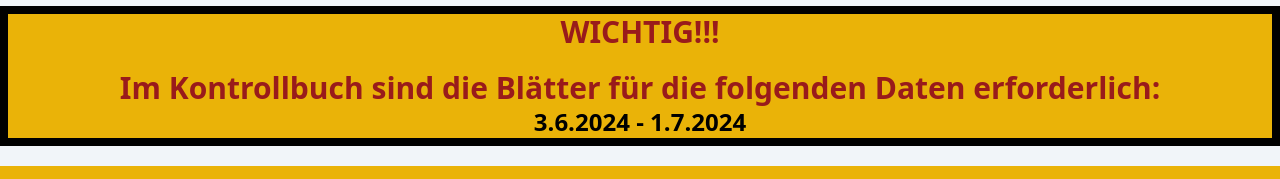
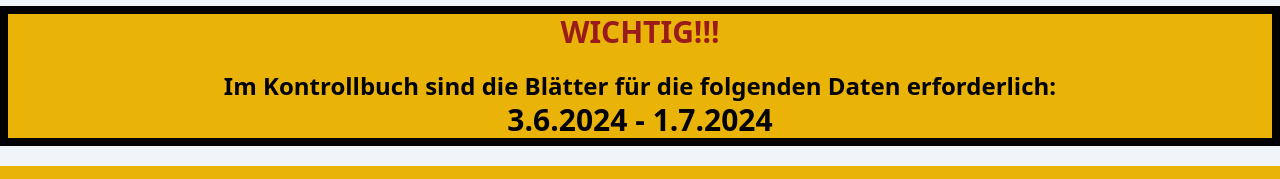
Before and after one commit to Krasimir-Hristov/DHL-Driver-Assitant-Dev, a React (Vite) app in the folder frontend/: page /controllbook in a window 1280 px wide. Shown: the part 515-694 px from the top of the page. Built offline with nearby package versions, Linux system fonts and the light colour scheme.

Commit message:
Change the styling in DateRange component

```diff
--- a/frontend/src/components/DateRange.tsx
+++ b/frontend/src/components/DateRange.tsx
@@ -13,10 +13,8 @@ const DateRange: React.FC = () => {
 
   return (
     <div className='text-2xl mt-5 flex flex-col'>
-      <span className='font-extrabold text-3xl text-red-800'>
-        {t('datesNeeded')}
-      </span>
-      <span className='font-extrabold'>
+      <span className='font-extrabold text-2xl  '>{t('datesNeeded')}</span>
+      <span className='font-extrabold text-3xl '>
         {formatDate(twentyEightDaysAgo)} - {formatDate(now)}
       </span>
     </div>
```
